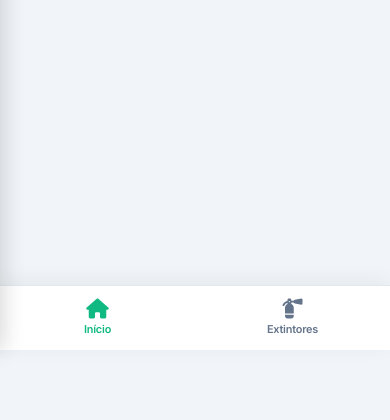
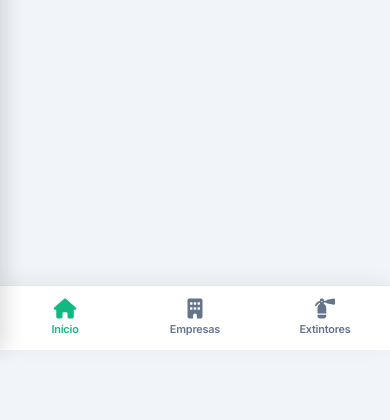
Before and after one commit to Luannz/Projeto_Extintores, a Django app: page /empresas/ in a window 390 px wide. Shown: the part 494-914 px from the top of the page. Run offline with Django 5.2, Linux system fonts and the light colour scheme; the visitor is signed in with stand-in values (Sample User, id 1); data that the repository does not hold is empty; some libraries are stand-ins or nearby versions.

Commit message:
adicionei o botão na tela mobile que leva pra tela de lista de empresas e mudei a cor do total

```diff
--- a/core/templates/core/base.html
+++ b/core/templates/core/base.html
@@ -598,6 +598,10 @@
             <i class="fas fa-house"></i>
             <span>Início</span>
         </a>
+        <a href="{% url 'listar_empresas' %}" class="mobile-nav-item">
+            <i class="fas fa-building"></i>
+            <span>Empresas</span>
+        </a>
         <a href="{% url 'inspecao_extintores' %}" class="mobile-nav-item">
             <i class="fas fa-fire-extinguisher"></i>
             <span>Extintores</span>
--- a/core/templates/core/empresa_detalhe.html
+++ b/core/templates/core/empresa_detalhe.html
@@ -67,8 +67,7 @@
   {# Cards de Indicadores (Dashboard) #}
   <div class="row g-3 mb-4">
     <div class="col-12 col-md-4">
-      <div class="card bg-white border-0 shadow-sm p-3 border-start border-4 border-primary">
-        <div class="text-muted small text-uppercase fw-semibold">Total de Extintores</div>
+      <div class="card bg-white border-0 shadow-sm p-3 border-start border-4" style="border-color: #059669 !important;">        <div class="text-muted small text-uppercase fw-semibold">Total de Extintores</div>
         <div class="h3 fw-bold mb-0 text-dark">{{ total_extintores }}</div>
       </div>
     </div>
```
